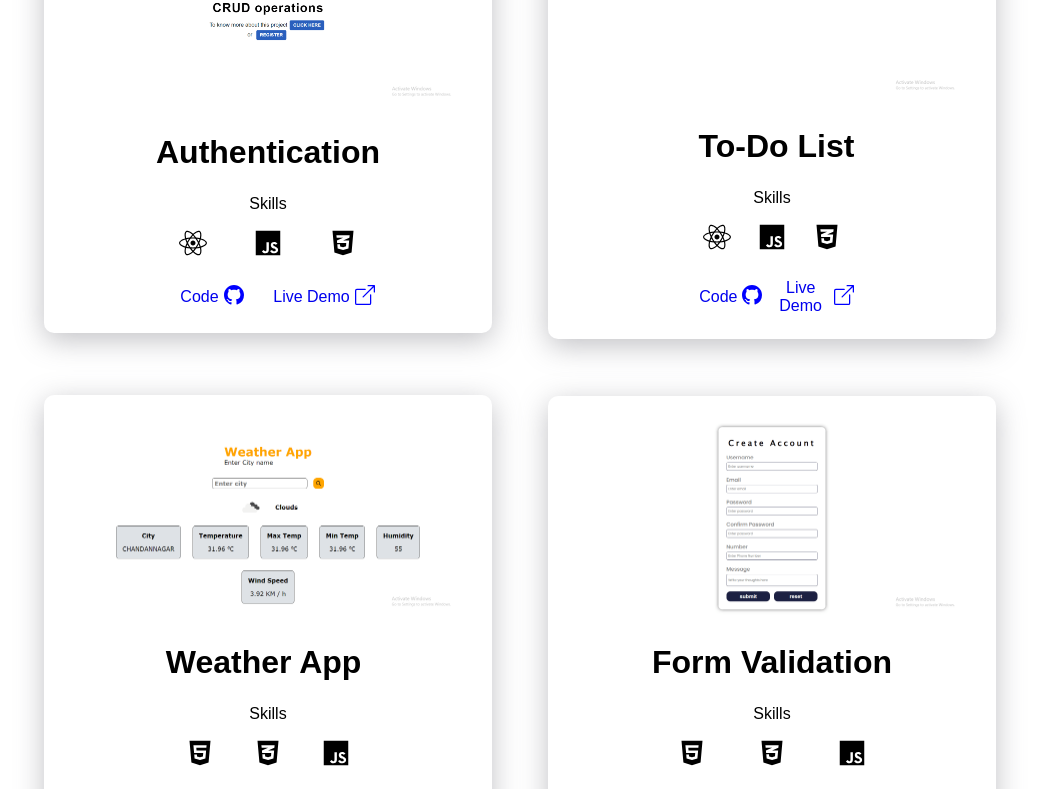
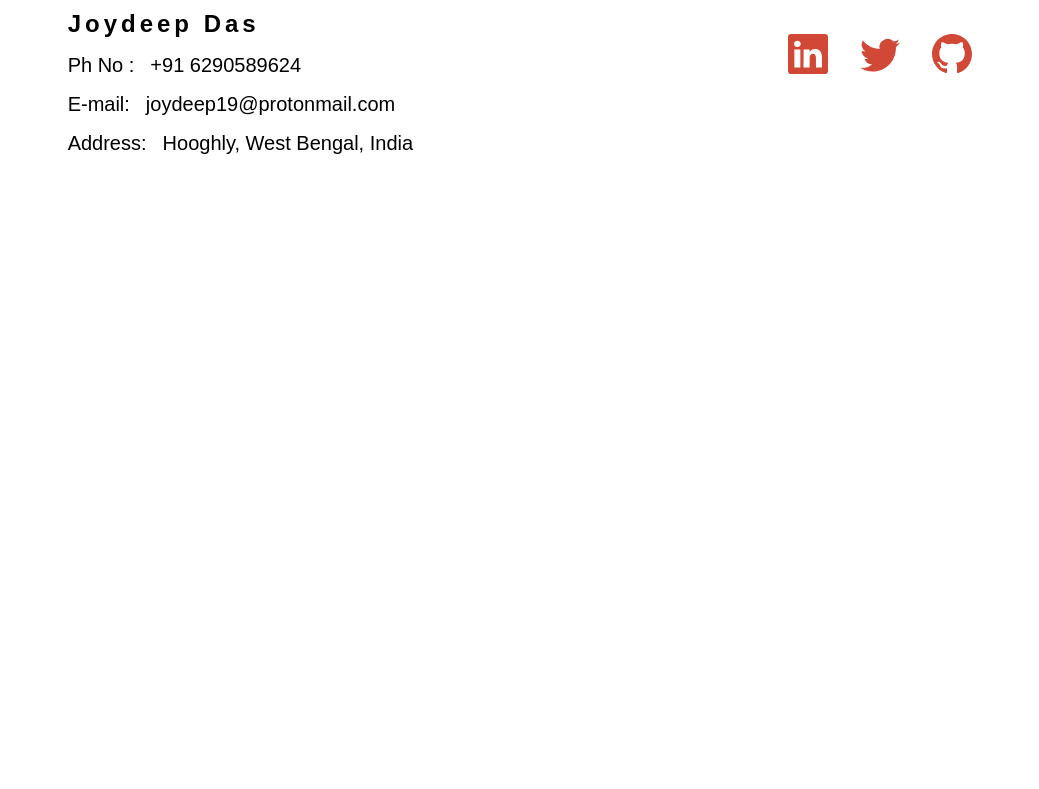
Before and after one commit to joydeep-git/portfolio_react, a React (Create React App) app: page /projects in a window 1280 px wide. Shown: the part 1311-2100 px from the top of the page, without its empty margins (120-1159 px from the left). After the commit the page ends 1530 px from the top, so only its background shows below. Built offline with nearby package versions, Linux system fonts and the light colour scheme; a web font is replaced by a local one.

Commit message:
removed small projects

```diff
--- a/src/Data/ProjectDetails.js
+++ b/src/Data/ProjectDetails.js
@@ -79,72 +79,6 @@ export const projectDetails = [
 
     {
         id: uuidv4(),
-        name: "Shopping App",
-        image: shoppingCart,
-        techUsed: [
-            <ReactIcon title="REACT.JS" />,
-            <ReduxIcon title="REDUX" />,
-            <JavascriptIcon title="JAVASCRIPT" />,
-            <CssIcon title="CSS" />,
-        ],
-        github: "https://github.com/joydeep-git/shopping-cart_react",
-        liveUrl: "https://jd-shopping-app-react.netlify.app/",
-    },
-
-    {
-        id: uuidv4(),
-        name: "Authentication",
-        image: authCrud,
-        techUsed: [
-            <ReactIcon title="REACT.JS" />,
-            <JavascriptIcon title="JAVASCRIPT" />,
-            <CssIcon title="CSS" />,
-        ],
-        github: "https://github.com/joydeep-git/authentication-crud_react",
-        liveUrl: "https://jd-auth-crud-react.netlify.app/",
-    },
-
-    {
-        id: uuidv4(),
-        name: " To-Do List",
-        image: toDoList,
-        techUsed: [
-            <ReactIcon title="REACT.JS" />,
-            <JavascriptIcon title="JAVASCRIPT" />,
-            <CssIcon title="CSS" />,
-        ],
-        github: "https://github.com/joydeep-git/to-do-list_react",
-        liveUrl: "https://jd-todolist-react.netlify.app/",
-    },
-
-    {
-        id: uuidv4(),
-        name: "Weather App ",
-        image: weatherApp,
-        techUsed: [
-            <HtmlIcon title="HTML" />,
-            <CssIcon title="CSS" />,
-            <JavascriptIcon title="JAVASCRIPT" />,
-        ],
-        github: "https://github.com/joydeep-git/weather-app_js",
-        liveUrl: "https://jd-weatherapp-js.netlify.app/",
-    },
-
-    {
-        id: uuidv4(),
-        name: "Form Validation",
-        image: formValidation,
-        techUsed: [
-            <HtmlIcon title="HTML" />,
-            <CssIcon title="CSS" />,
-            <JavascriptIcon title="JAVASCRIPT" />,
-        ],
-        github: "https://github.com/joydeep-git/Form-Validation_js",
-        liveUrl: "https://jd-formvalidation-js.netlify.app/",
-    },
-
-    {
-        id: uuidv4(),
         name: "Rock Paper Scissor",
         image: rockPaper,
         techUsed: [
@@ -154,90 +88,6 @@ export const projectDetails = [
         ],
         github: "https://github.com/joydeep-git/rock-paper-scissor_js",
         liveUrl: "https://jd-rockpaperscissor-js.netlify.app/",
-    },
-
-    {
-        id: uuidv4(),
-        name: "Calculator App",
-        image: calculator,
-        techUsed: [
-            <HtmlIcon title="HTML" />,
-            <CssIcon title="CSS" />,
-            <JavascriptIcon title="JAVASCRIPT" />,
-        ],
-        github: "https://github.com/joydeep-git/calculator-app_js",
-        liveUrl: "https://jd-calculator-js.netlify.app/",
-    },
-
-    {
-        id: uuidv4(),
-        name: "Number Game",
-        image: guessNumber,
-        techUsed: [
-            <HtmlIcon title="HTML" />,
-            <CssIcon title="CSS" />,
-            <JavascriptIcon title="JAVASCRIPT" />,
-        ],
-        github: "https://github.com/joydeep-git/guess-the-number_js", liveUrl: "https://jd-guessthenumber-js.netlify.app/",
-    },
-
-    {
-        id: uuidv4(),
-        name: "Clipboard Page",
-        image: clipboardLanding,
-        techUsed: [
-            <HtmlIcon title="HTML" />,
-            <CssIcon title="CSS" />,
-        ],
-        github: "https://github.com/joydeep-git/clipboard-landing-page_css",
-        liveUrl: "https://jd-clipboardpage-css.netlify.app/",
-    },
-
-    {
-        id: uuidv4(),
-        name: "Fylo Webpage",
-        image: fyloLanding,
-        techUsed: [
-            <HtmlIcon title="HTML" />,
-            <CssIcon title="CSS" />,
-        ],
-        github: "https://github.com/joydeep-git/fylo-landing-page_css",
-        liveUrl: "https://jd-fylopage-css.netlify.app/",
-    },
-
-    {
-        id: uuidv4(),
-        name: "Chat App",
-        image: chatApp,
-        techUsed: [
-            <HtmlIcon title="HTML" />,
-            <CssIcon title="CSS" />,
-        ],
-        github: "https://github.com/joydeep-git/chat-app_css",
-        liveUrl: "https://jd-chatapp-css.netlify.app/",
-    },
-
-    {
-        id: uuidv4(),
-        name: "Order Summary",
-        image: orderSummary,
-        techUsed: [
-            <HtmlIcon title="HTML" />,
-            <CssIcon title="CSS" />,
-        ],
-        github: "https://github.com/joydeep-git/order-summary_css",
-        liveUrl: "https://jd-ordersummary-css.netlify.app/",
-    },
-
-    {
-        id: uuidv4(), name: "Testimonial Page ",
-        image: testimonialGrid,
-        techUsed: [
-            <HtmlIcon title="HTML" />,
-            <CssIcon title="CSS" />,
-        ],
-        github: "https://github.com/joydeep-git/testimonials-grid_css",
-        liveUrl: "https://jd-testimonialgrid-css.netlify.app/",
     }
 
 ];
```
